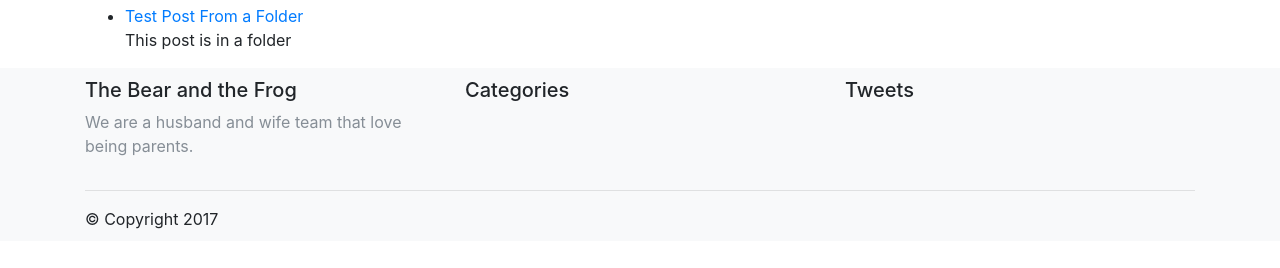
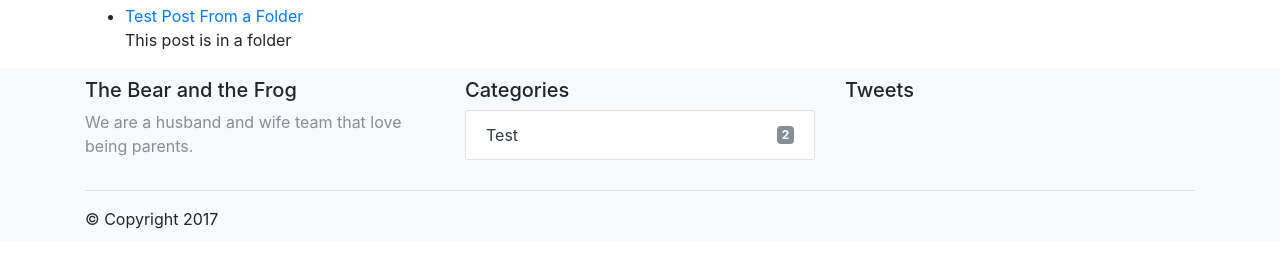
Before and after one commit to SevenZeroThree/The-Bear-and-the-Frog, a Jekyll site: the page built from blog/index.html, in a window 1280 px wide. Shown: the part 136-404 px from the top of the page. Built offline with Jekyll 4.4.1, drawn with Linux system fonts in a browser that asks for light colours.

Commit message:
initial category implementation in footer

```diff
--- a/_includes/footer.html
+++ b/_includes/footer.html
@@ -5,8 +5,27 @@
             <p class="text-secondary">We are a husband and wife team that love being parents.</p>
         </div>
         <div class="col">
-                <h5>Categories</h5>
-            </div>
+            <h5>Categories</h5>
+            <ul class="list-group">
+                {% assign tags_list = site.categories %}
+                    {% if tags_list.first[0] == null %}
+                    {% for tag in tags_list %}
+                        <li class="list-group-item d-flex justify-content-between align-items-center">
+                            <a href="#{{ tag }}" class="text-dark"></a>{{ tag | capitalize }}</a>
+                            <span class="badge badge-secondary">{{ site.tags[tag].size }}</span>
+                        </li>
+                    {% endfor %}
+                    {% else %}
+                    {% for tag in tags_list %}
+                        <li class="list-group-item d-flex justify-content-between align-items-center">
+                            <a href="#{{ tag[0] }}" class="text-dark">{{ tag[0] | capitalize }}</a>
+                            <span class="badge badge-secondary">{{ tag[1].size }}</span>
+                        </li>
+                    {% endfor %}
+                    {% endif %}
+                {% assign tags_list = nil %}
+            </ul>
+        </div>
         <div class="col">
             <h5>Tweets</h5>
             <p></p>
```
